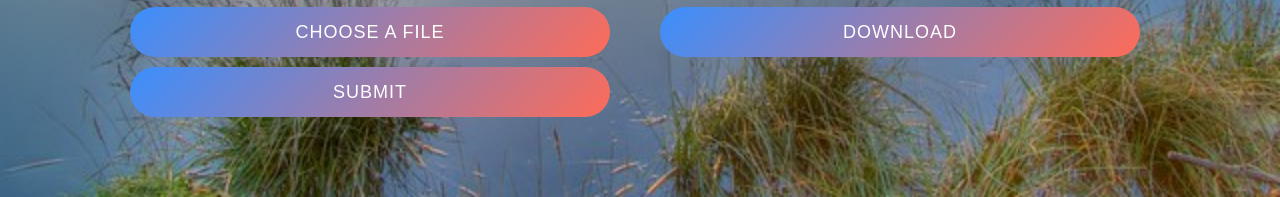
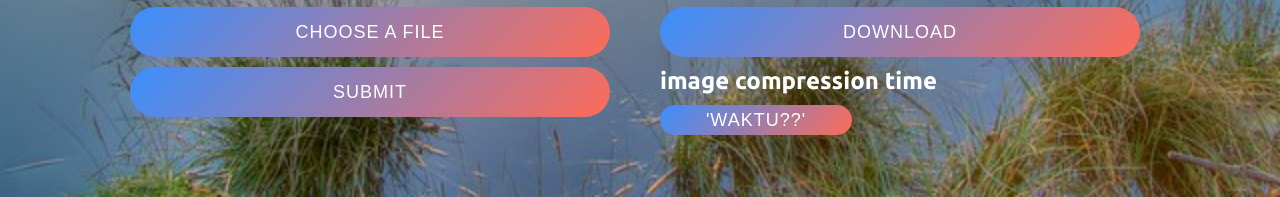
Before and after one commit to febryola/Algeo02-20140, a website: page src/tampilanWeb/compression.html in a window 1280 px wide. Shown: the part 603-800 px from the top of the page. Drawn offline with Linux system fonts and the light colour scheme.

Commit message:
display ui time

```diff
--- a/src/tampilanWeb/compression.css
+++ b/src/tampilanWeb/compression.css
@@ -544,6 +544,22 @@ input {
     background: linear-gradient(135deg, #3a8ffe 0%, #fe6b58 100%);
 }
 
+.container #custom-btn1 {
+    margin-top: 10px;
+    display: block;
+    width: 40%;
+    height: 30px;
+    border: none;
+    outline: none;
+    border-radius: 25px;
+    color: #fff;
+    font-size: 18px;
+    font-weight: 500;
+    letter-spacing: 1px;
+    text-transform: uppercase;
+    background: linear-gradient(135deg, #3a8ffe 0%, #fe6b58 100%);
+}
+
 .container #submit {
     margin-top: 10px;
     display: block;
--- a/src/tampilanWeb/compression.html
+++ b/src/tampilanWeb/compression.html
@@ -77,6 +77,7 @@
                     </div>
                 </div>
                 <button id="custom-btn" class="download">Download</button>
+                <h1 style="margin-top:10px;">image compression time</h1><button id="custom-btn1" class="download">'waktu??'</button>
             </div>
 
         </div>
```
